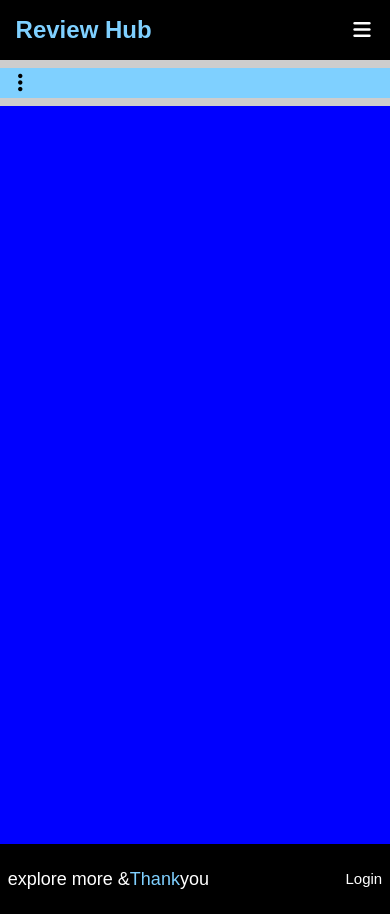
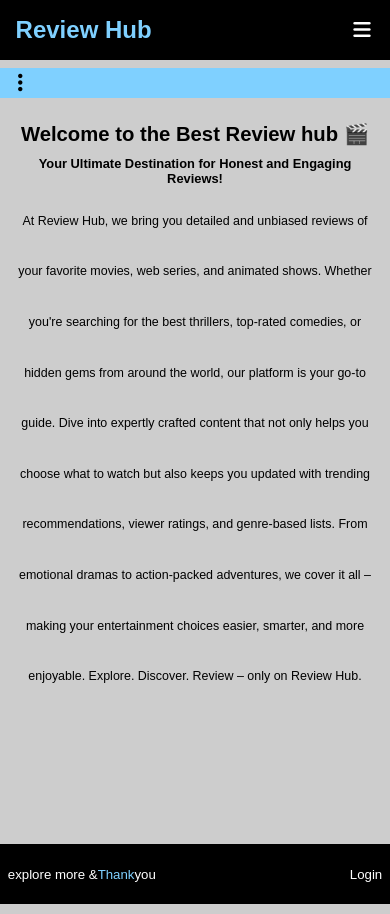
Before and after one commit to Khanali-1/responsive-web, a plain HTML site: page index.html in a window 390 px wide. Drawn offline with Linux system fonts and the light colour scheme.

Commit message:
added new styles

```diff
--- a/index.html
+++ b/index.html
@@ -29,7 +29,11 @@
             <div class="ld"> <a href="#">Italian</a></div>
             <div class="ld"> <a href="#">germen</a></div>
             </div>
-        <div class="content1"></div>
+        <div class="content">
+            <h2>Welcome to the Best <span>Review hub</span> 🎬</h2>
+            <h3> Your Ultimate Destination for Honest and Engaging Reviews!</h3>
+            <p>At Review Hub, we bring you detailed and unbiased reviews of your favorite movies, web series, and animated shows. Whether you're searching for the best thrillers, top-rated comedies, or hidden gems from around the world, our platform is your go-to guide. Dive into expertly crafted content that not only helps you choose what to watch but also keeps you updated with trending recommendations, viewer ratings, and genre-based lists. From emotional dramas to action-packed adventures, we cover it all – making your entertainment choices easier, smarter, and more enjoyable. Explore. Discover. Review – only on Review Hub.</p>
+        </div>
     </div>
     <footer>
         <p>explore more &<span>Thank</span>you</p>
@@ -37,6 +41,14 @@
         <a href="#">Login</a>
         </div>
     </footer>
+  <script>
+  const menuIcon = document.querySelector('.fa-bars');
+  const pages = document.querySelector('.pages');
+
+  menuIcon.addEventListener('click', () => {
+    pages.classList.toggle('active');
+  });
+</script>
 
 
 </body>
--- a/style.css
+++ b/style.css
@@ -72,7 +72,7 @@ body {
     justify-content: center;
 }
 .ld:hover {
-       border: 1px solid black;
+       border: 1px solid  rgba(128, 128, 128, 0.726);
        border-radius: 5px;
 
 }
@@ -82,10 +82,23 @@ body {
     font-size: 18px;
     font-weight: bold;
 }
-.content1 {
+.content {
     width: 100%;
     height: calc(100% - 80px);
-    background-color: blue;
+    text-align: center;
+    padding: 4vw;
+}
+.content h2 {
+    font-size: 3vw;
+    margin-bottom: 10px;
+}
+.content h3 {
+    font-size: 2vw;
+    margin-bottom: 10px;
+}
+.content p {
+    font-size: 2.2vw;
+    line-height: 6vh;
 }
 
 footer {
@@ -115,6 +128,11 @@ footer a:hover {
     color:  rgb(127, 208, 255);
 }
 
+.pages.active {
+  display: block;
+}
+
+
 
 @media (max-width:700px) {
     .nav {
@@ -128,6 +146,7 @@ footer a:hover {
     .pages i {
         display: block;
     }
+
     .links {
         width: 100%;
         height: 30px;
@@ -140,5 +159,29 @@ footer a:hover {
     .links i {
         display: block;
     }
+    .content {
+        width: 100%;
+        height: calc(100% - 60px);
+    }
+    .content h2 {
+        font-size: 5.2vw;
+    }
+    .content h3 {
+        font-size: 3.3vw;
+    }
+    .content p {
+        font-size: 3.2vw;
+    }
 
+
+    footer {
+        width: 100%;
+        height: 60px;
+    }
+    footer p {
+        font-size: 3.4vw;
+    }
+    .login a {
+        font-size: 3.4vw;
+    }
 }
```
